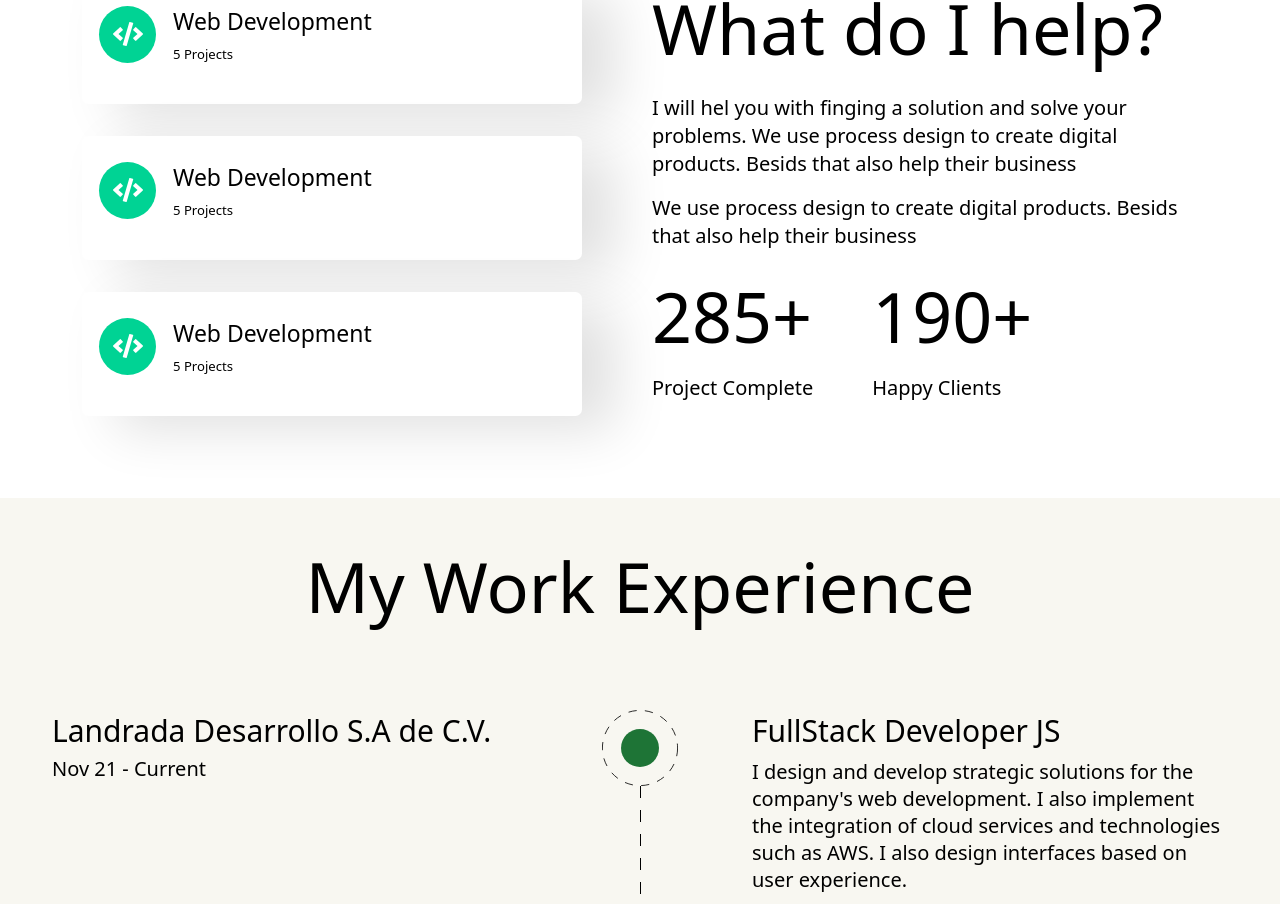
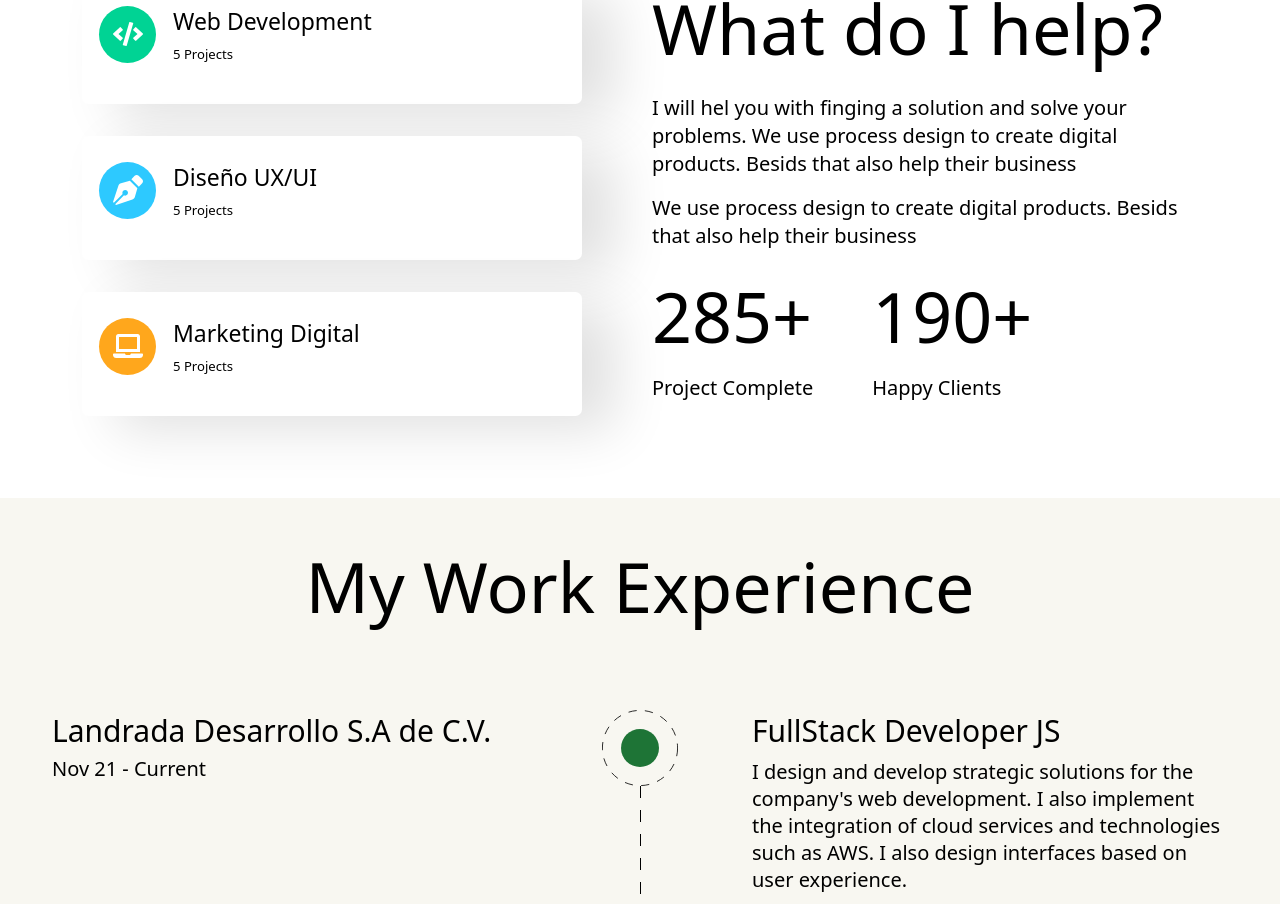
Before and after one commit to damapire/landing-portfolio, a Next.js app: page / in a window 1280 px wide. Shown: the part 914-1818 px from the top of the page. Built offline with nearby package versions, Linux system fonts and the light colour scheme.

Commit message:
adjustments to the services section

```diff
--- a/components/Home/Services.js
+++ b/components/Home/Services.js
@@ -1,4 +1,6 @@
 import React from 'react'
+
+import services from '@/data/services.json'
 
 export default function AboutMe() {
   return (
@@ -8,14 +10,14 @@ export default function AboutMe() {
           <div className="col-lg-6 order-1 order-lg-0">
             <div className="services__wrapper-items">
               {
-                [1, 2, 3].map(index => (
-                  <section className='services__item' key={index}>
-                    <figure className='services__item-wrapper-icon'>
-                      <img src="/assets/icons/icon-code.svg" alt={`Icon ${index}`} className='services__item-icon' />
+                services.map(item => (
+                  <section className='services__item' key={item}>
+                    <figure className='services__item-wrapper-icon' style={{backgroundColor: item.bgColor}}>
+                      <img src={item.icon} alt={`Icon ${item.title}`} className='services__item-icon' />
                     </figure>
                     <div>
-                      <h3 className='services__item-title'>Web Development</h3>
-                      <p className='services__item-subtitle'>5 Projects</p>
+                      <h3 className='services__item-title'>{item.title}</h3>
+                      <p className='services__item-subtitle'>{item.subtitle}</p>
                     </div>
                   </section>
                 ))
--- /dev/null
+++ b/data/services.json
@@ -0,0 +1,23 @@
+[
+    {
+        "id" : 1,
+        "title" : "Web Development",
+        "subtitle" : "5 Projects",
+        "icon" : "/assets/icons/icon-code.svg",
+        "bgColor" : "#00D394"
+    },
+    {
+        "id" : 2,
+        "title" : "Diseño UX/UI",
+        "subtitle" : "5 Projects",
+        "icon" : "/assets/icons/icon-pen.svg",
+        "bgColor" : "#2DC9FF"
+    },
+    {
+        "id" : 3,
+        "title" : "Marketing Digital",
+        "subtitle" : "5 Projects",
+        "icon" : "/assets/icons/icon-computer.svg",
+        "bgColor" : "#FFA71C"
+    }
+]
--- a/styles/pages/home/_services.scss
+++ b/styles/pages/home/_services.scss
@@ -59,7 +59,6 @@
         }
 
         &-wrapper-icon {
-            background-color: #00D394;
             width: 57px;
             height: 57px;
             border-radius: 50%;
```
Also changed, not shown: public/assets/icons/icon-computer.svg (added), public/assets/icons/icon-pen.svg (added).
